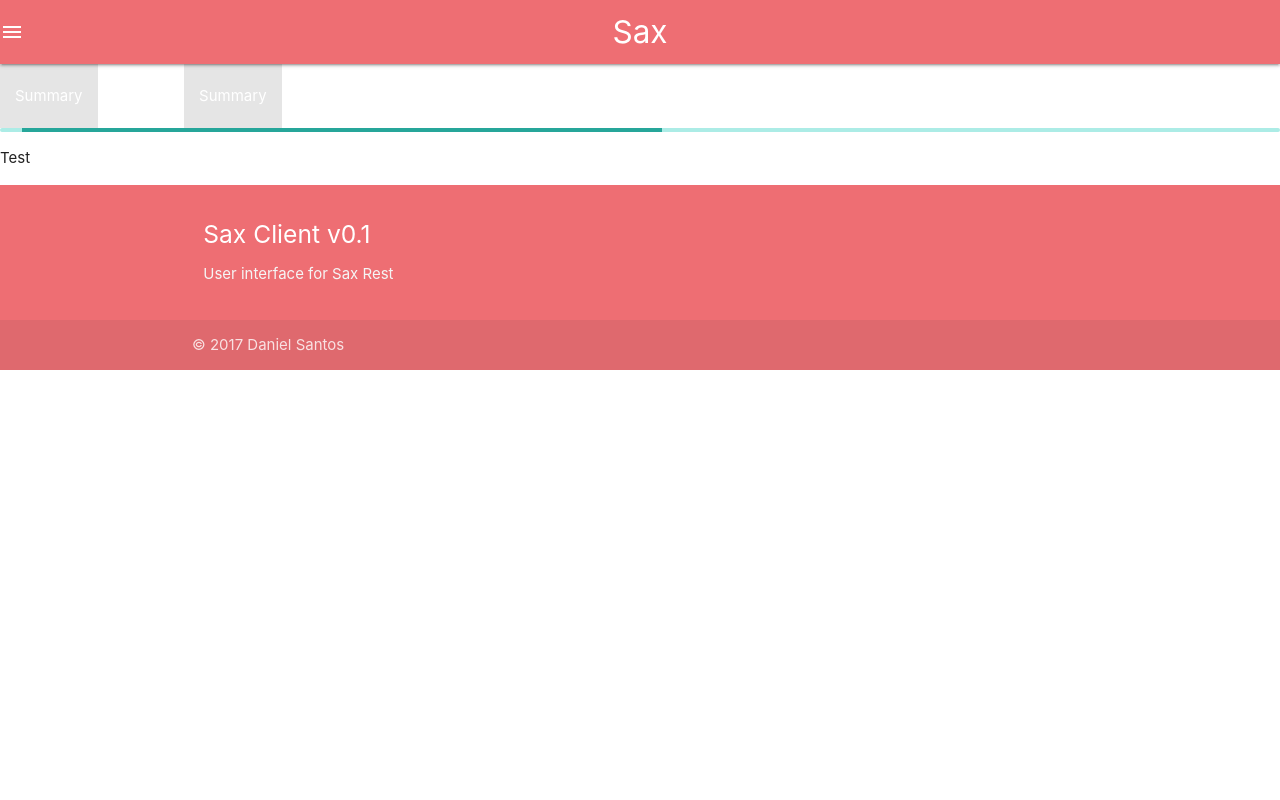
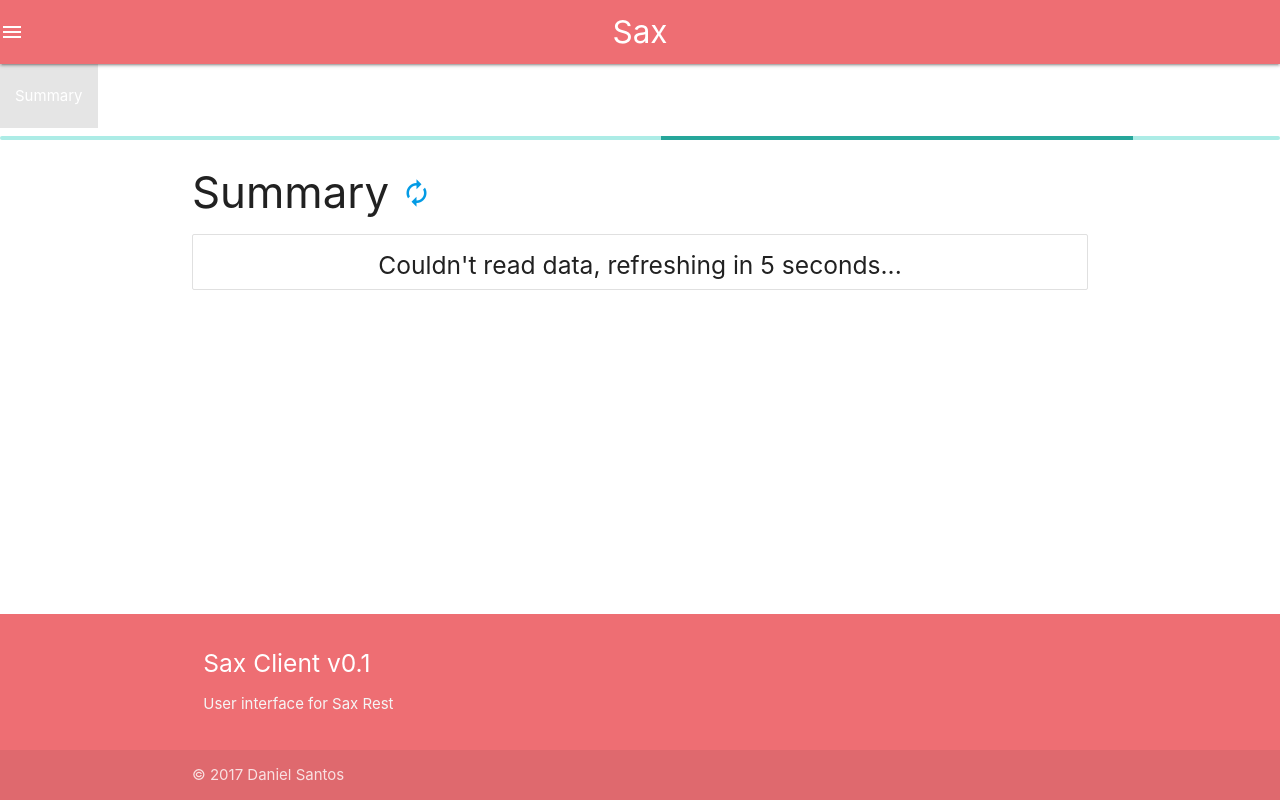
Before and after one commit to dsantosp12/Sax-Client, a Flask app: page / in a window 1280 px wide. Run offline with Flask 2, Linux system fonts and the light colour scheme; some libraries are stand-ins or nearby versions.

Commit message:
Added device summary GUI components

```diff
--- /dev/null
+++ b/static/css/main.css
@@ -0,0 +1,9 @@
+body {
+    display: flex;
+    min-height: 100vh;
+    flex-direction: column;
+}
+
+main {
+    flex: 1 0 auto;
+}
--- /dev/null
+++ b/static/js/config.js
@@ -0,0 +1,6 @@
+const SAX_REST_HOST = "http://127.0.0.1";
+const SAX_REST_PORT = 9430;
+
+function getSaxURL() {
+    return SAX_REST_HOST + ":" + SAX_REST_PORT;
+}
--- /dev/null
+++ b/static/js/main.js
@@ -0,0 +1,14 @@
+
+function loadingBarComplete() {
+    $("#loading-bar").replaceWith(
+        '<div id="loading-bar" class="determinate" style="width: 100%"></div>');
+}
+
+function activateLoadingBar() {
+    $("#loading-bar").replaceWith(
+        '<div id="loading-bar" class="indeterminate"></div>');
+}
+
+$(document).ready(function() {
+    $(".button-collapse").sideNav();
+});
--- /dev/null
+++ b/static/js/short_summary.js
@@ -0,0 +1,71 @@
+function getSummaryAndRenderWith(render) {
+    var baseURL = getSaxURL();
+    var shotSummaryURL = baseURL + "/devices/status/short";
+
+    $.getJSON(shotSummaryURL, function (data) {
+        $.each(data, function (idx, value) {
+            render(
+                value.device.id,
+                value.device.device_name,
+                value.device.device_ip,
+                value.user,
+                value.pool,
+                value.ghs_current,
+                value.temp_average,
+                value.fan_average
+            )
+        });
+    }).done(function () {
+        $("#summary-error-display").replaceWith('<li id="summary-error-display" hidden>');
+        loadingBarComplete();
+    }).fail(function() {
+        $("#summary-error-display").replaceWith(
+            '<li id="summary-error-display">' +
+            '<h5 class="center">Couldn\'t read data, refreshing in 5 ' +
+            'seconds...</h5></li>');
+        $("#summary-error-display").fadeTo("fast", 0.1);
+        $("#summary-error-display").fadeTo("fast", 1);
+
+        setTimeout(function() {
+            $("#refresh-summary").click();
+        }, 5000);
+    });
+}
+
+function summaryItemRenderfunction(id, deviceName, deviceIP, user, pool,
+                                      ghsCurrent, tempAverage, fanAverage) {
+    var template =
+    '<li class="collection-item">\
+        <div class="row">\
+            <div class="col s4 m4 l4 xl4">\
+                <span id="device-id" value="' + id + '">\
+                <p id="device-name"><i class="material-icons">developer_board</i>  ' + deviceName + '</p>\
+                <p id="device-ip"><i class="material-icons">settings_ethernet</i>  ' + deviceIP + '</p>\
+            </div>\
+            <div class="col s4 m4 l4 xl4">\
+                <p id="user"><i class="material-icons">person</i> '+ user +'</p>\
+                <p id="pool"><i class="material-icons">traffic</i> ' + pool + '</p>\
+                <p id="ghs-current"><i class="material-icons">insert_chart</i> ' + ghsCurrent + ' GHS</p>\
+            </div>\
+            <div class="col s3 m3 l3 xl3">\
+                <p id="temp-average"><i class="material-icons">whatshot</i> ' + tempAverage + ' C</p>\
+                <p id="fan-average"><i class="material-icons">sync</i> ' + fanAverage + ' RPM</p>\
+            </div>\
+            <div class="col s1 m1 l1 xl1">\
+                <p id="more"><a href="/device/' + id + '"><i class="material-icons">info</i></a></p>\
+            </div>\
+        </div>\
+    </li>';
+
+    $("#summary-item-list").append(template).hide().fadeIn(300);
+}
+
+$(document).ready(function () {
+    getSummaryAndRenderWith(summaryItemRenderfunction);
+
+    $("#refresh-summary").click(function () {
+        activateLoadingBar();
+        $("#summary-item-list").empty().append('<li id="summary-error-display" hidden>');
+        getSummaryAndRenderWith(summaryItemRenderfunction);
+    });
+});
--- a/templates/summary.html
+++ b/templates/summary.html
@@ -1,5 +1,14 @@
 {% extends "base.html" %}
 
 {% block content %}
-<p>Test</p>
+    <div class="container">
+        <h3>Summary   <a id="refresh-summary" href="#"><i class="material-icons" style="font-size: 2rem;">autorenew</i></a></h3>
+        <ul id="summary-item-list" class="collection">
+            <li id="summary-error-display" hidden></li>
+        </ul>
+    </div>
 {% endblock %}
+
+{% block scripts %}
+    <script type="text/javascript" src="/static/js/short_summary.js"></script>
+{% endblock %}
```
